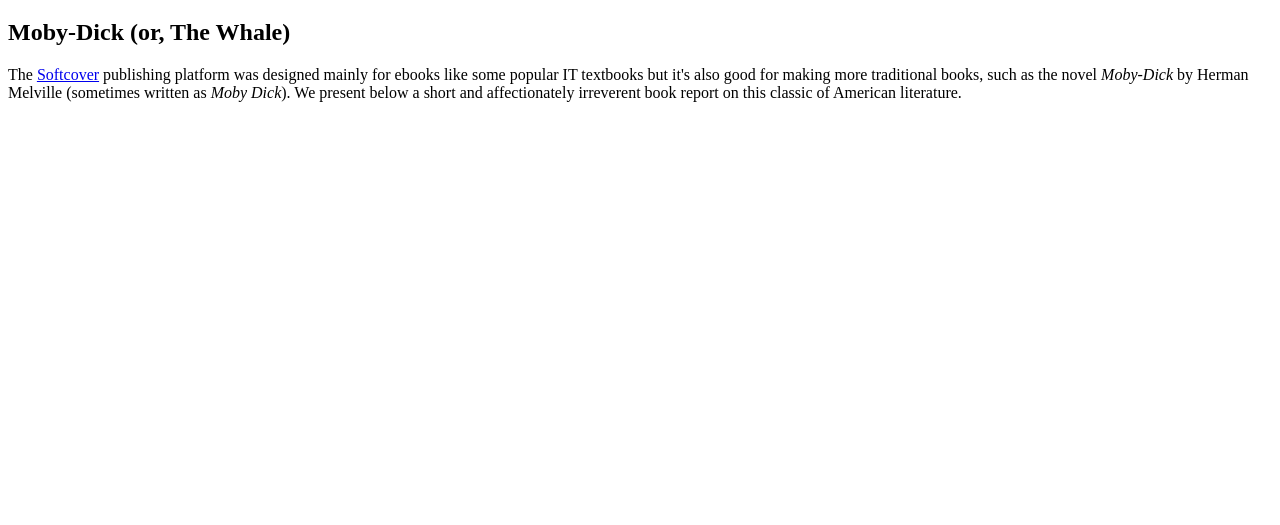
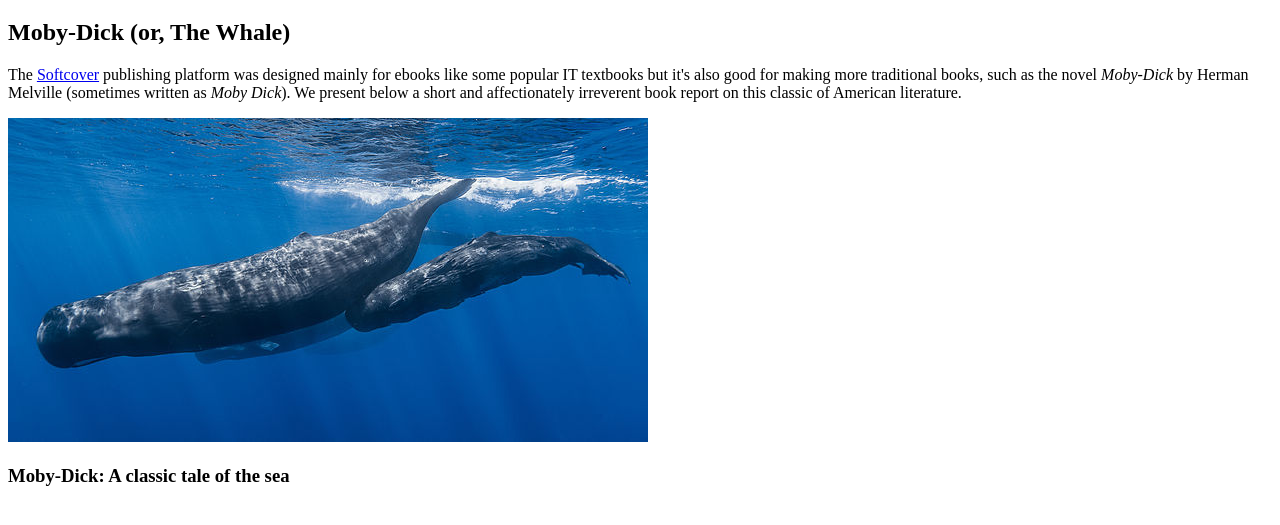
Before and after one commit to cayoooooy/learning-html-layout-and-styling, a plain HTML site: page index.html in a window 1280 px wide. Shown: the part 61-586 px from the top of the page. Drawn offline with Linux system fonts and the light colour scheme.

Commit message:
Sperm whale picture and h3

```diff
--- a/index.html
+++ b/index.html
@@ -10,6 +10,7 @@
     <h1> A Softcover Book Report </h1>
     <h2> Moby-Dick (or, The Whale) </h2>
     <p> The <a href="https://www.softcover.io/" target="_blank">Softcover</a> publishing platform was designed mainly for ebooks like some popular IT textbooks but it's also good for making more traditional books, such as the novel <em>Moby-Dick</em> by Herman Melville (sometimes written as <em>Moby Dick</em>). We present below a short and affectionately irreverent book report on this classic of American literature. </p>
-
+<img src="images/sperm_whales.jpg" alt="a picture of a sperm whale"/>
+<h3> Moby-Dick: A classic tale of the sea</h3>
 </body>
 </html>
```
